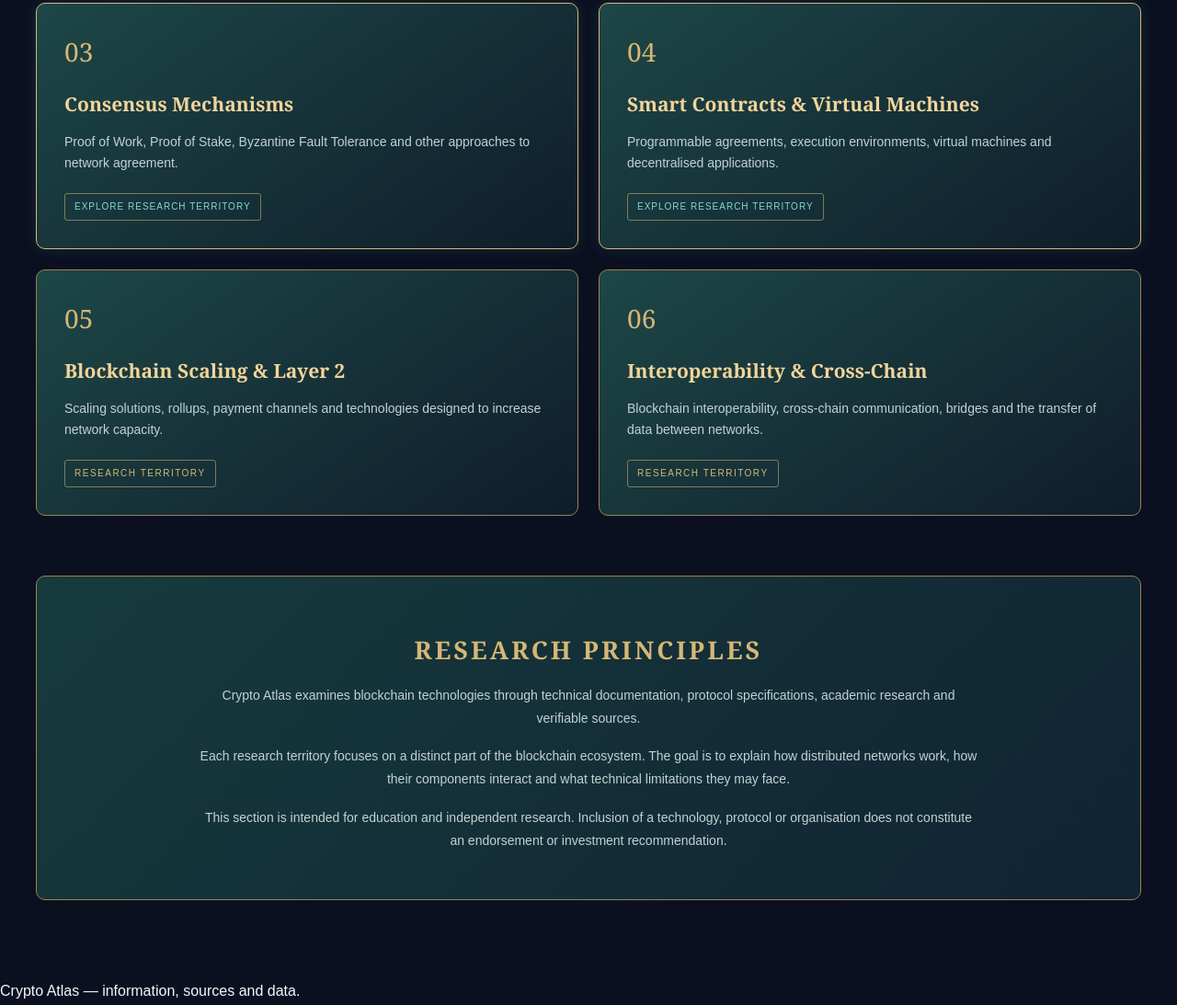
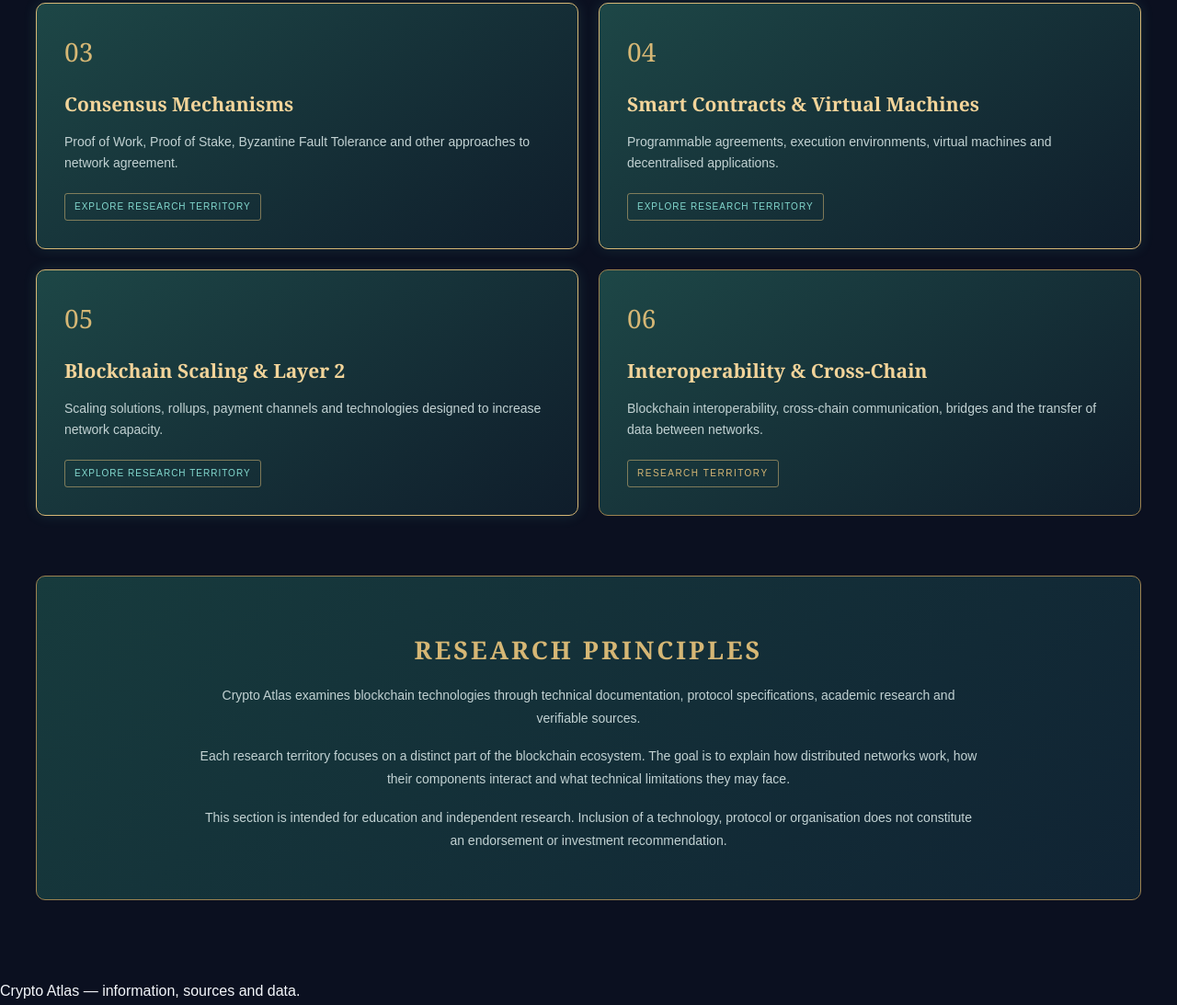
Before and after one commit to olganuzhnaya/olganuzhnaya.github.io, a plain HTML site: page ecosystem/blockchain-continents.html in a window 1280 px wide. Shown: the part 1110-2203 px from the top of the page at 92% size. Drawn offline with Linux system fonts and the light colour scheme.

Commit message:
Connect Blockchain Continents territory 05

```diff
--- a/ecosystem/blockchain-continents.html
+++ b/ecosystem/blockchain-continents.html
@@ -202,7 +202,11 @@
 
                 <!-- TERRITORY 05 -->
 
-                <article class="bitcoin-territory">
+                <article class="bitcoin-territory bitcoin-territory-available">
+
+                    <a class="bitcoin-territory-link"
+                       href="blockchain-scaling-layer-2.html"
+                       aria-label="Explore Blockchain Scaling & Layer 2">
 
                         <span class="territory-number">05</span>
 
@@ -215,8 +219,10 @@
                         </p>
 
                         <span class="territory-status">
-                        RESEARCH TERRITORY
+                            EXPLORE RESEARCH TERRITORY
                         </span>
+
+                    </a>
 
                 </article>
 
```
Lines whose indentation alone changed are shown as unchanged.
